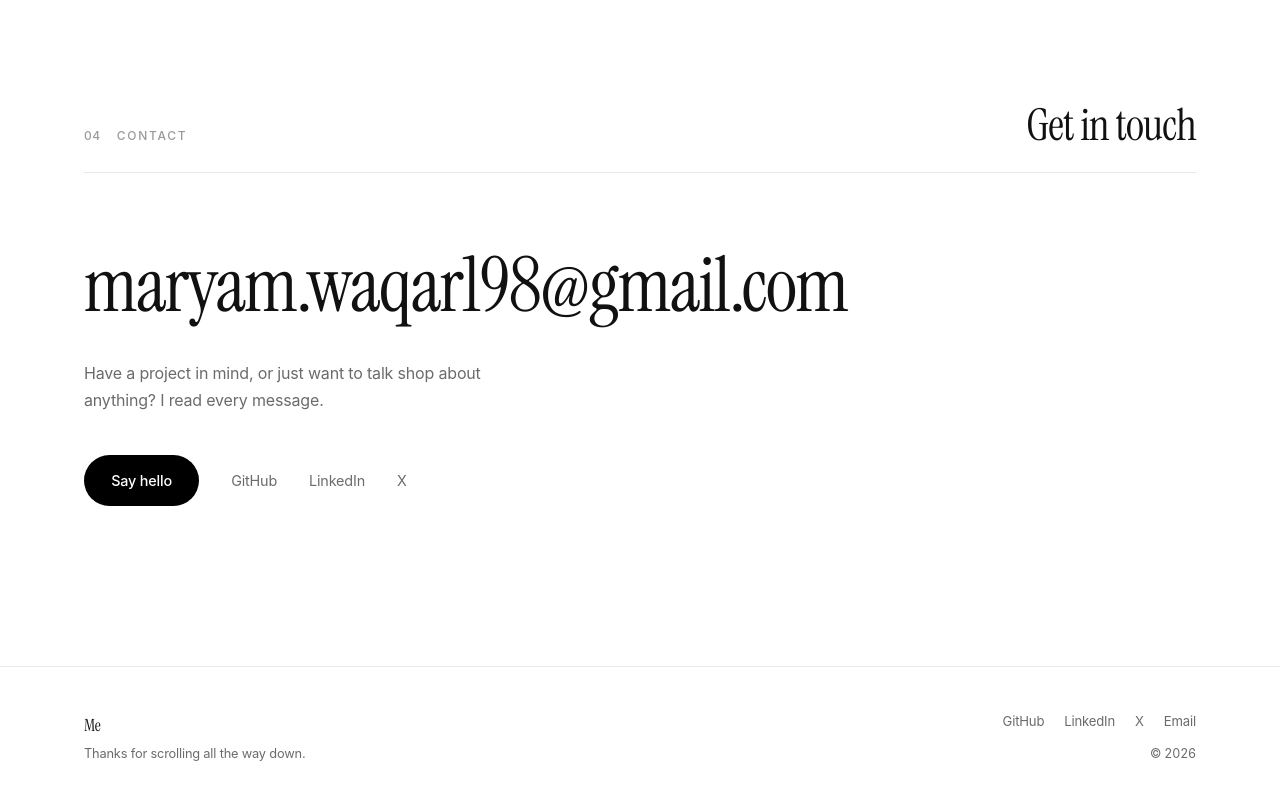
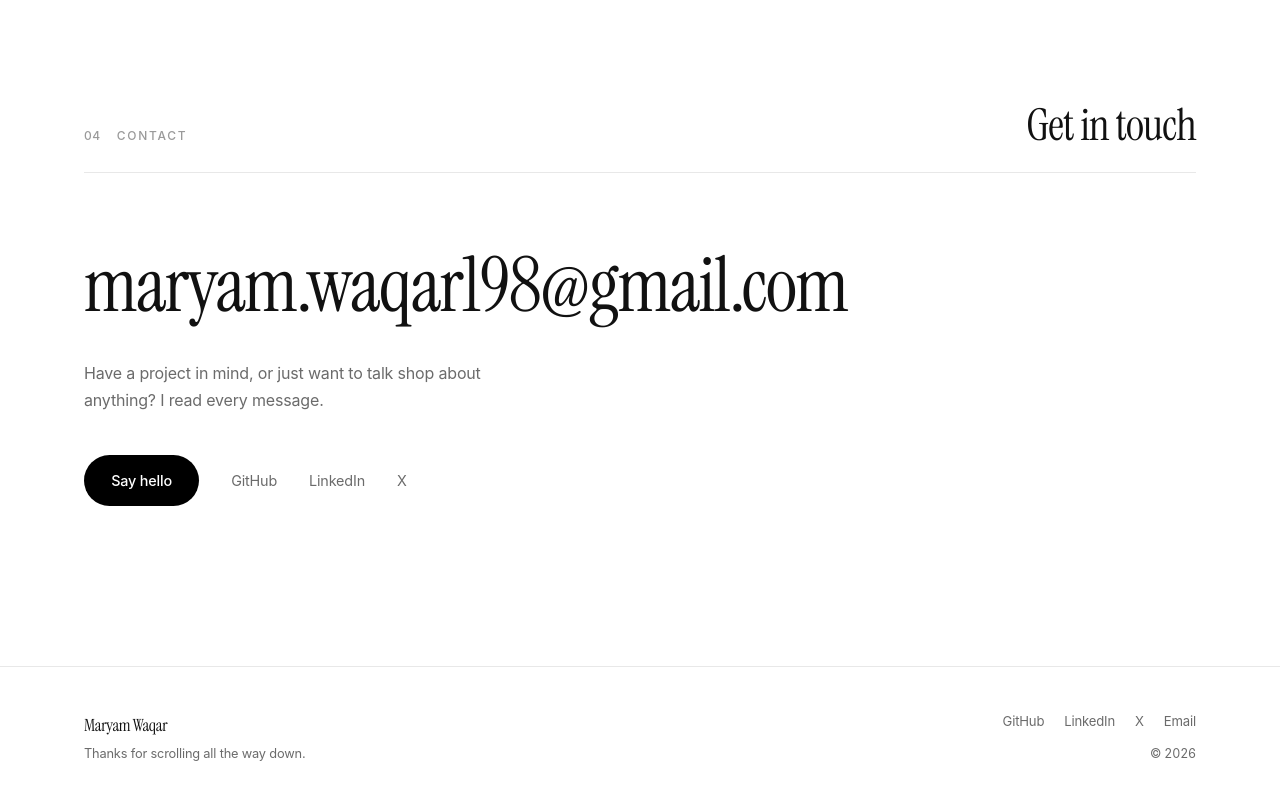
Before and after one commit to maryamwaqar1305/mrymwaq, a React (Vite) app: page / in a window 1280 px wide. Shown: the part 5999-6799 px from the top of the page. Built offline with nearby package versions, Linux system fonts and the light colour scheme.

Commit message:
modfified footer.jsx

```diff
--- a/src/components/Footer.jsx
+++ b/src/components/Footer.jsx
@@ -7,7 +7,7 @@ export default function Footer() {
     <footer className="footer">
       <div className="container footer__inner">
         <div className="footer__brand">
-          <span className="footer__name">{profile.name}</span>
+          <span className="footer__name">{profile.navname}</span>
           <p className="footer__thanks">Thanks for scrolling all the way down.</p>
         </div>
         <div className="footer__meta">
```
